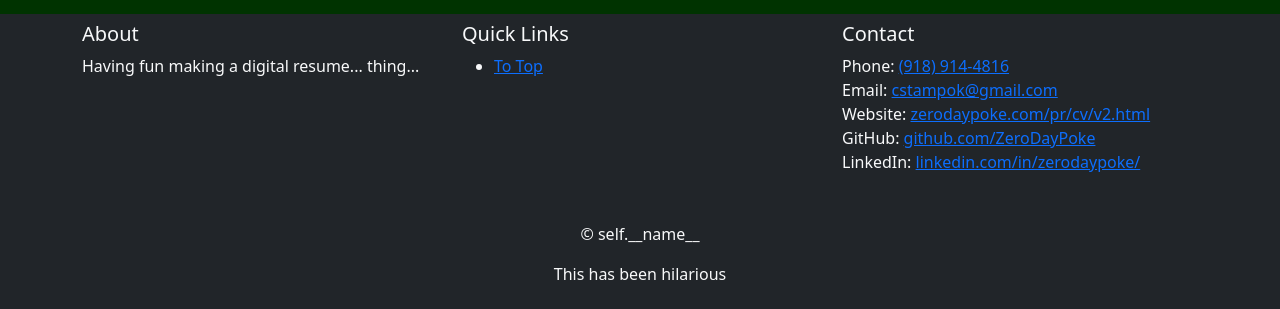
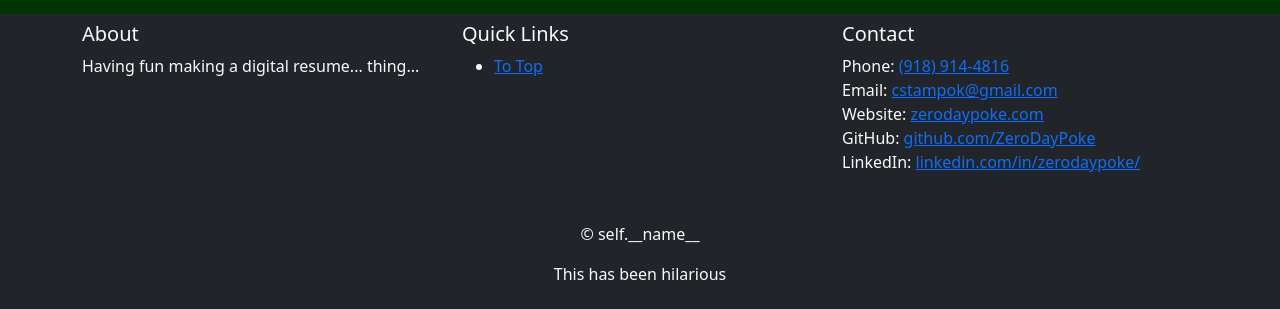
Before and after one commit to ZeroDayPoke/digital_cv, a Flask app: page /blogs in a window 1280 px wide. Shown: the part 142-451 px from the top of the page. Run offline with Flask 3, Linux system fonts and the light colour scheme; data that the repository does not hold is empty.

Commit message:
update console and footer

```diff
--- a/app/templates/default/footer.html
+++ b/app/templates/default/footer.html
@@ -24,8 +24,8 @@
           </li>
           <li>
             <span class="info-label">Website:</span>
-            <a href="https://zerodaypoke.com/pr/cv/v2.html"
-              >zerodaypoke.com/pr/cv/v2.html</a
+            <a href="https://zerodaypoke.com"
+              >zerodaypoke.com</a
             >
           </li>
           <li>
--- a/console.py
+++ b/console.py
@@ -6,6 +6,7 @@ from app import create_app, db
 from app.models import Skill
 from app.models import Project
 from app.models import User, Role
+from app.models import Blog
 
 app = create_app()
 
@@ -17,7 +18,8 @@ class_dictionary = {
     'Skill': Skill,
     'Project': Project,
     'User': User,
-    'Role': Role
+    'Role': Role,
+    'Blog': Blog
 }
 
 class CV_Console(cmd.Cmd):
```
